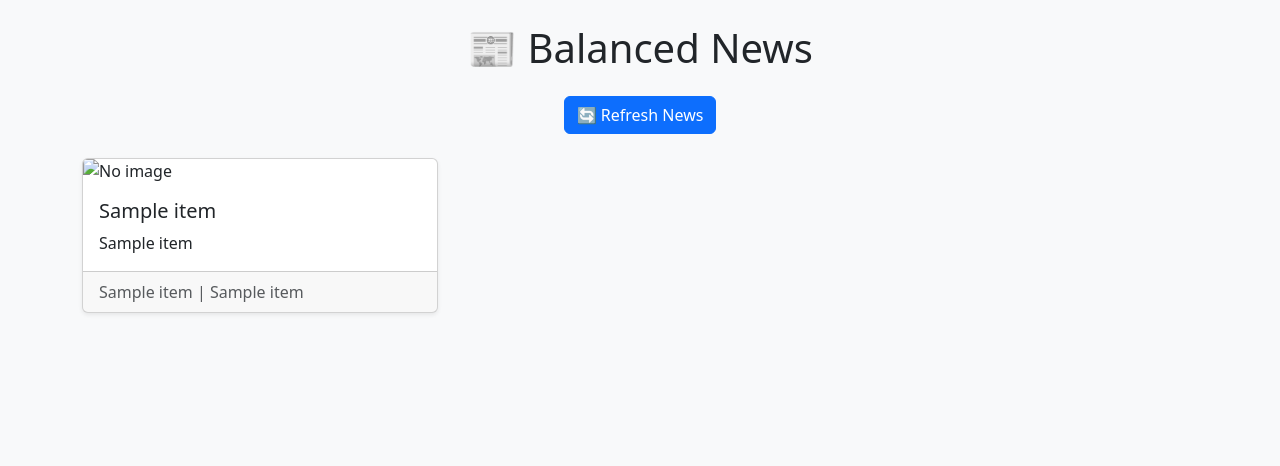
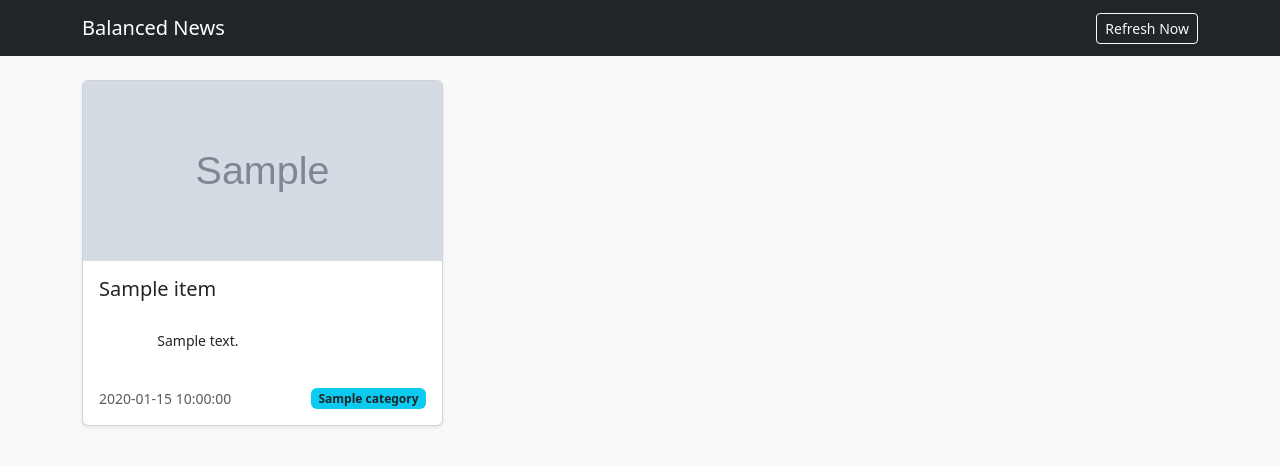
Before and after one commit to Arcy633/balanced-news, a Flask app: template templates/index.html in a window 1280 px wide. Shown: the top 466 px of the page. Run offline with Flask 3, Linux system fonts and the light colour scheme; the template is opened without the code that fills it: most values are stand-ins (such as "Sample title", 1, 10 or a date in 2020); grey boxes marked "Sample" are stand-in pictures; some libraries are stand-ins or nearby versions.

Commit message:
Update index.html

```diff
--- a/templates/index.html
+++ b/templates/index.html
@@ -1,39 +1,52 @@
-<!DOCTYPE html>
+<!doctype html>
 <html lang="en">
   <head>
-    <meta charset="UTF-8">
-    <meta name="viewport" content="width=device-width, initial-scale=1.0">
+    <meta charset="utf-8" />
+    <meta name="viewport" content="width=device-width, initial-scale=1" />
     <title>Balanced News</title>
     <link href="https://cdn.jsdelivr.net/npm/bootstrap@5.3.2/dist/css/bootstrap.min.css" rel="stylesheet">
   </head>
   <body class="bg-light">
+    <nav class="navbar navbar-expand-lg navbar-dark bg-dark">
+      <div class="container">
+        <a class="navbar-brand" href="/">Balanced News</a>
+        <div class="ms-auto">
+          <a class="btn btn-outline-light btn-sm" href="/refresh">Refresh Now</a>
+        </div>
+      </div>
+    </nav>
 
-<div class="container py-4">
-    <h1 class="mb-4 text-center">📰 Balanced News</h1>
-    <div class="text-center mb-4">
-        <a href="/refresh" class="btn btn-primary">🔄 Refresh News</a>
+    <main class="container py-4">
+      <div class="row g-3">
+        {% for item in news_items %}
+        <div class="col-md-6 col-lg-4">
+          <div class="card h-100 shadow-sm">
+            {% if item.image %}
+            <img src="{{ item.image }}" class="card-img-top" style="object-fit:cover; height:180px;">
+            {% else %}
+            <div class="bg-secondary text-white d-flex align-items-center justify-content-center" style="height:180px;">
+              <div>No Image</div>
             </div>
-    <div class="row">
-        {% for item in news_items %}
-        <div class="col-md-4 mb-4">
-            <div class="card h-100 shadow-sm">
-                {% if item[6] %}
-                    <img src="{{ item[6] }}" class="card-img-top" alt="News image">
-                {% else %}
-                    <img src="https://via.placeholder.com/400x200?text=No+Image" class="card-img-top" alt="No image">
             {% endif %}
-                <div class="card-body">
-                    <h5 class="card-title">{{ item[1] }}</h5>
-                    <p class="card-text">{{ item[2] }}</p>
+            <div class="card-body d-flex flex-column">
+              <h5 class="card-title">{{ item.title }}</h5>
+              <p class="card-text small" style="flex:1; white-space:pre-wrap; overflow:hidden; max-height:5.5em;">
+                {{ item.summary }}
+              </p>
+              <div class="d-flex justify-content-between align-items-center">
+                <small class="text-muted">{{ item.date }}</small>
+                <span class="badge bg-info text-dark">{{ item.category }}</span>
               </div>
-                <div class="card-footer text-muted">
-                    {{ item[4] }} | {{ item[5] }}
             </div>
           </div>
         </div>
         {% endfor %}
       </div>
-</div>
+
+      {% if not news_items %}
+      <div class="text-center py-5 text-muted">No news yet — wait a minute or click "Refresh Now".</div>
+      {% endif %}
+    </main>
 
   </body>
 </html>
```
Lines whose indentation alone changed are shown as unchanged.
